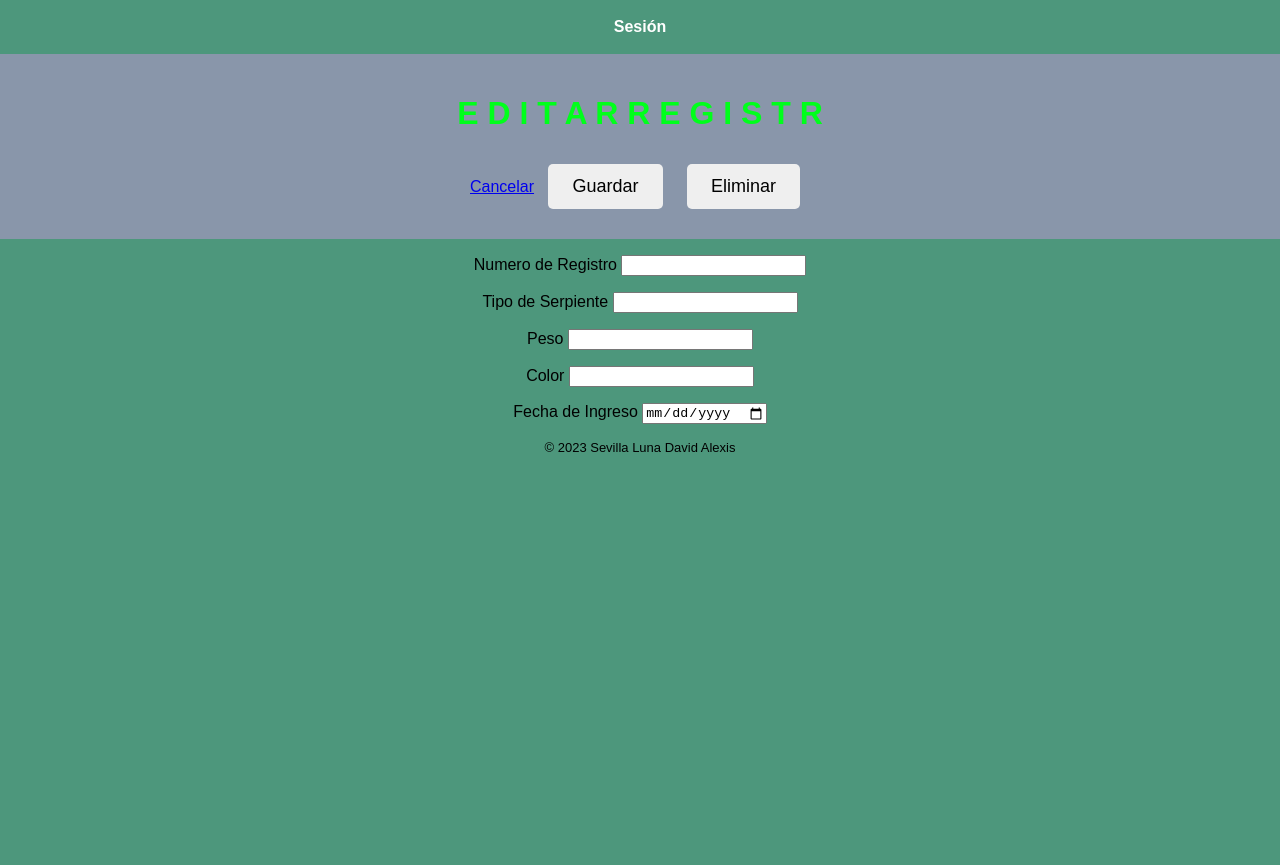
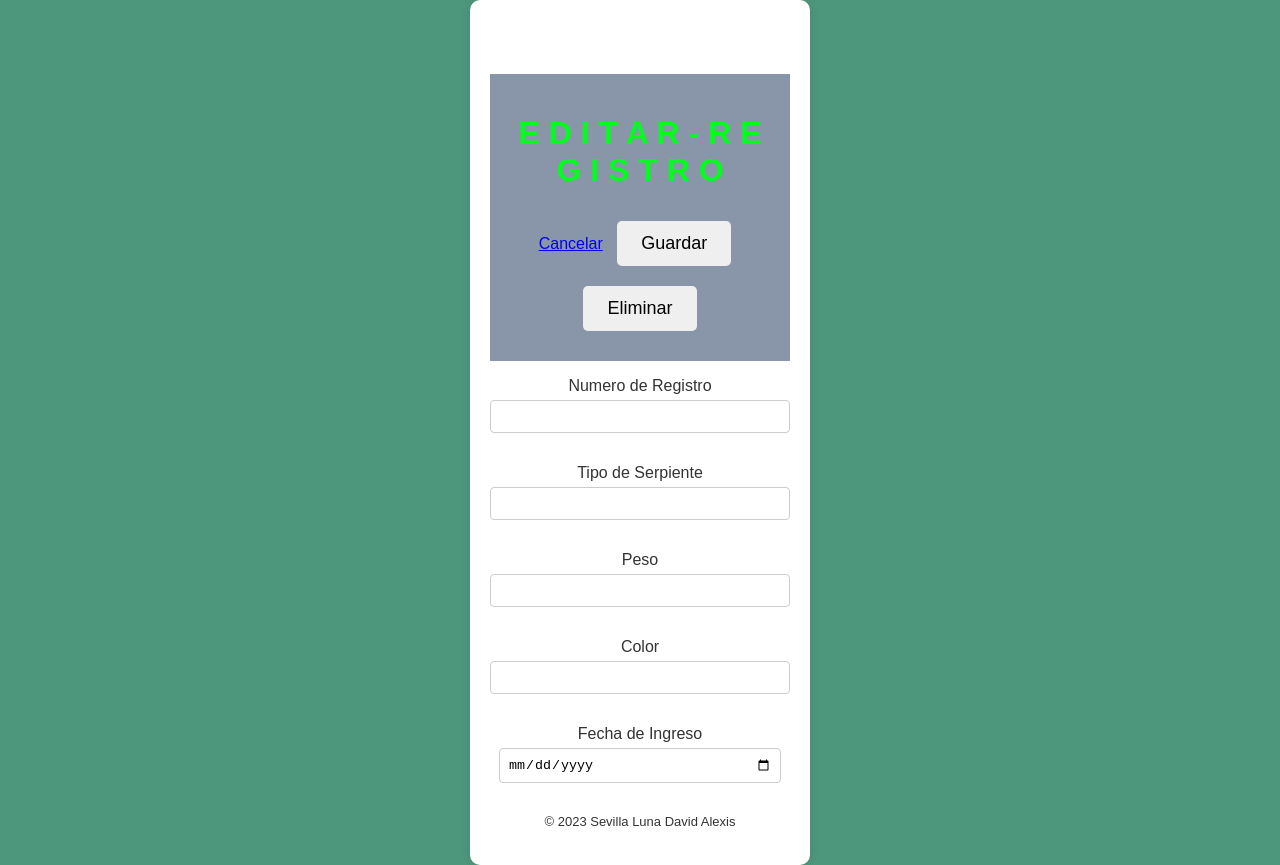
Before and after one commit to proyecto3pslda/proyecto3pslda.github.io, a plain HTML site: page alumno.html in a window 1280 px wide. Before the commit the page ends 800 px from the top, so only its background shows below. Drawn offline with Linux system fonts and the light colour scheme; no server answers.

Commit message:
Update alumno.html

```diff
--- a/alumno.html
+++ b/alumno.html
@@ -6,6 +6,59 @@
     content="width=device-width,
        initial-scale=1.0">
   <title>Editar Registro</title>
+	<style>
+        body {
+            font-family: 'Arial', sans-serif;
+            background-color: #f4f4f8;
+            color: #333;
+            margin: 0;
+            padding: 0;
+            display: flex;
+            align-items: center;
+            justify-content: center;
+            min-height: 100vh;
+        }
+
+        form {
+            background-color: #fff;
+            border-radius: 10px;
+            box-shadow: 0 0 10px rgba(0, 0, 0, 0.1);
+            padding: 20px;
+            width: 300px;
+        }
+
+        label {
+            display: block;
+            margin-bottom: 10px;
+        }
+
+        input {
+            width: 100%;
+            padding: 8px;
+            margin-top: 5px;
+            margin-bottom: 15px;
+            box-sizing: border-box;
+            border: 1px solid #ccc;
+            border-radius: 4px;
+        }
+
+        input[type="date"] {
+            width: calc(100% - 18px);
+        }
+
+        input[type="submit"] {
+            background-color: #4CAF50;
+            color: #fff;
+            padding: 10px;
+            border: none;
+            border-radius: 5px;
+            cursor: pointer;
+        }
+
+        input[type="submit"]:hover {
+            background-color: #45a049;
+        }
+	</style>
   <script
     src="https://www.gstatic.com/firebasejs/8.10.1/firebase-app.js">
     </script>
@@ -50,10 +103,7 @@
             R
           </span>
                 <span>
-
-          </span>
-                <span>
-
+              -
           </span>
           <span>
             R
@@ -75,7 +125,9 @@
           <span>
             R
           </span>
-
+                <span>
+              O
+          </span>
         </h1>
       <div class="herramientas">
         <a href="alumnos.html">
```
